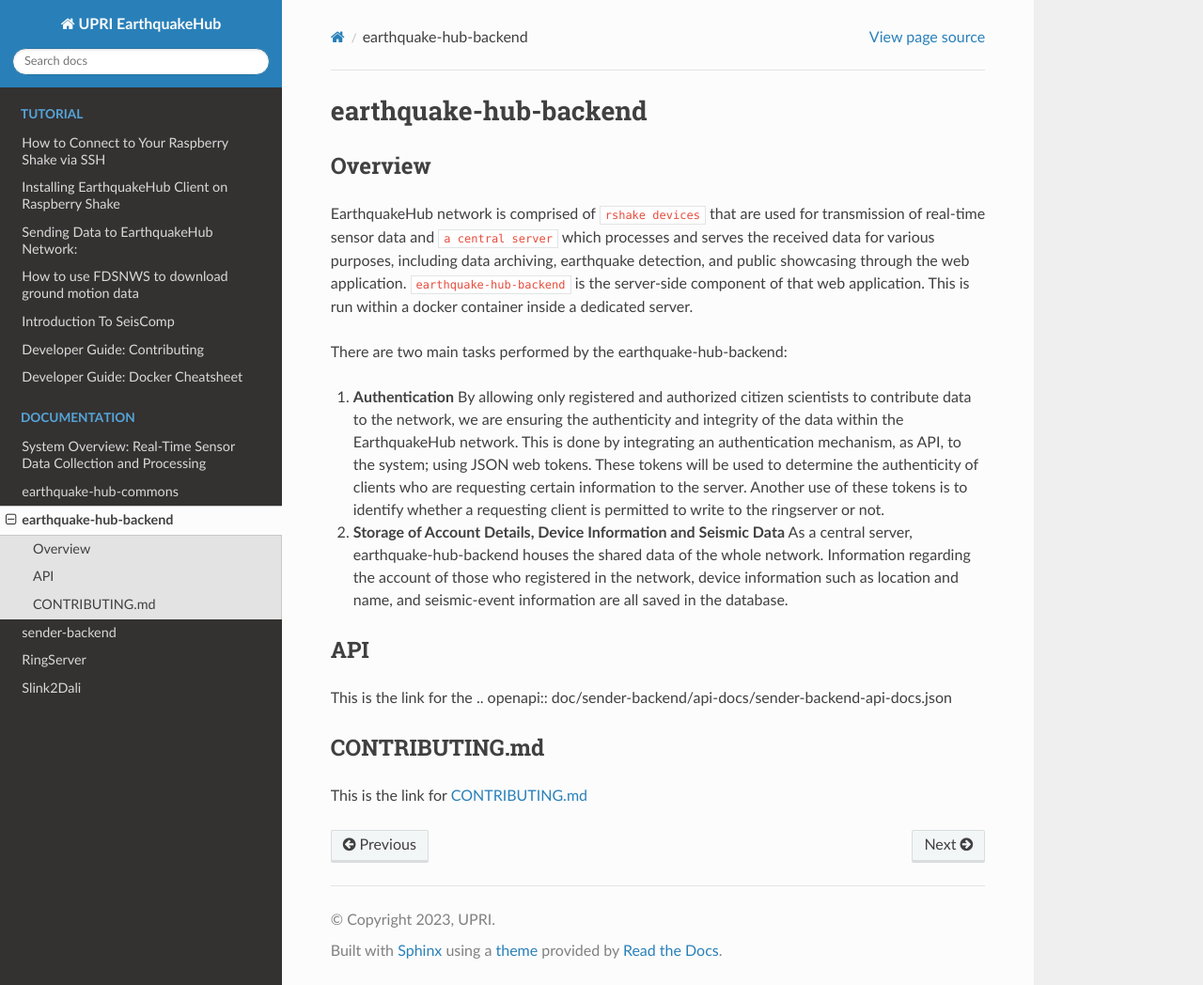
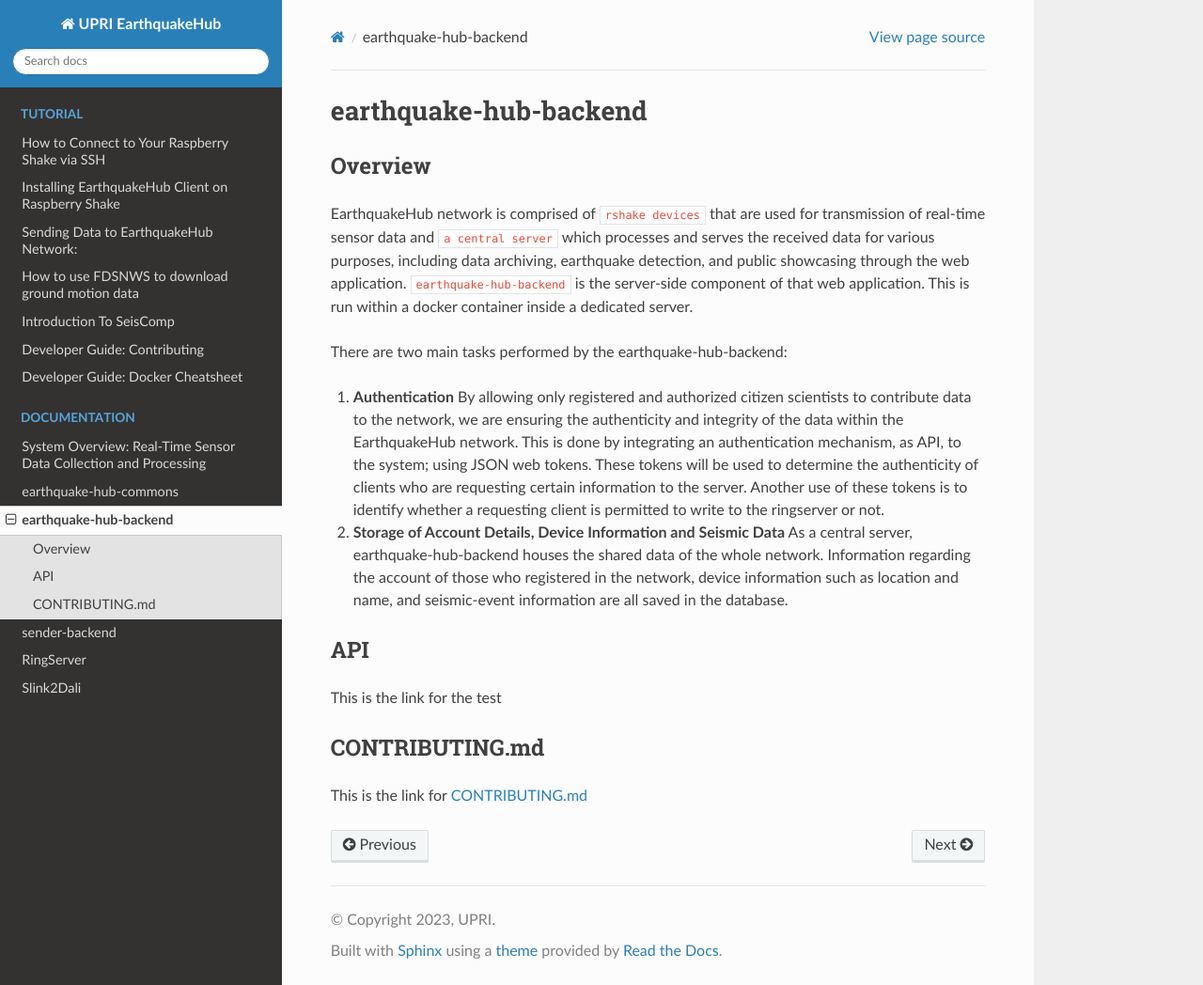
Before and after one commit to UPRI-earthquake/upri-earthquake.github.io, a Sphinx documentation site: the page built from doc/ehub-backend/overview.md, in a window 1280 px wide and 1048 px high. Shown: the whole window at 94% size. Built offline with Sphinx 7.4.7 and the Read the Docs theme 2.0.0, drawn with Linux system fonts in a browser that asks for light colours.

Commit message:
chore: test deployment

```diff
--- a/doc/ehub-backend/overview.md
+++ b/doc/ehub-backend/overview.md
@@ -15,8 +15,8 @@ There are two main tasks performed by the earthquake-hub-backend:
 
 ## API
 
-This is the link for the
-.. openapi:: doc/sender-backend/api-docs/sender-backend-api-docs.json
+This is the link for the test
+
 
 ## CONTRIBUTING.md
 This is the link for [CONTRIBUTING.md](https://github.com/UPRI-earthquake/earthquake-hub-backend/blob/main/CONTRIBUTING.md)
--- a/doc/index.rst
+++ b/doc/index.rst
@@ -35,6 +35,4 @@ Welcome to UPRI EarthquakeHub's documentation!
    ringserver.md
    slink2dali.md
 
-==========================================================================================
-testing makikita ba to .. openapi:: ehub-backend/api-docs/ehub-backend-api-docs.json
-========================================================================================
+.. openapi:: doc/sender-backend/api-docs/sender-backend-api-docs.json
```
